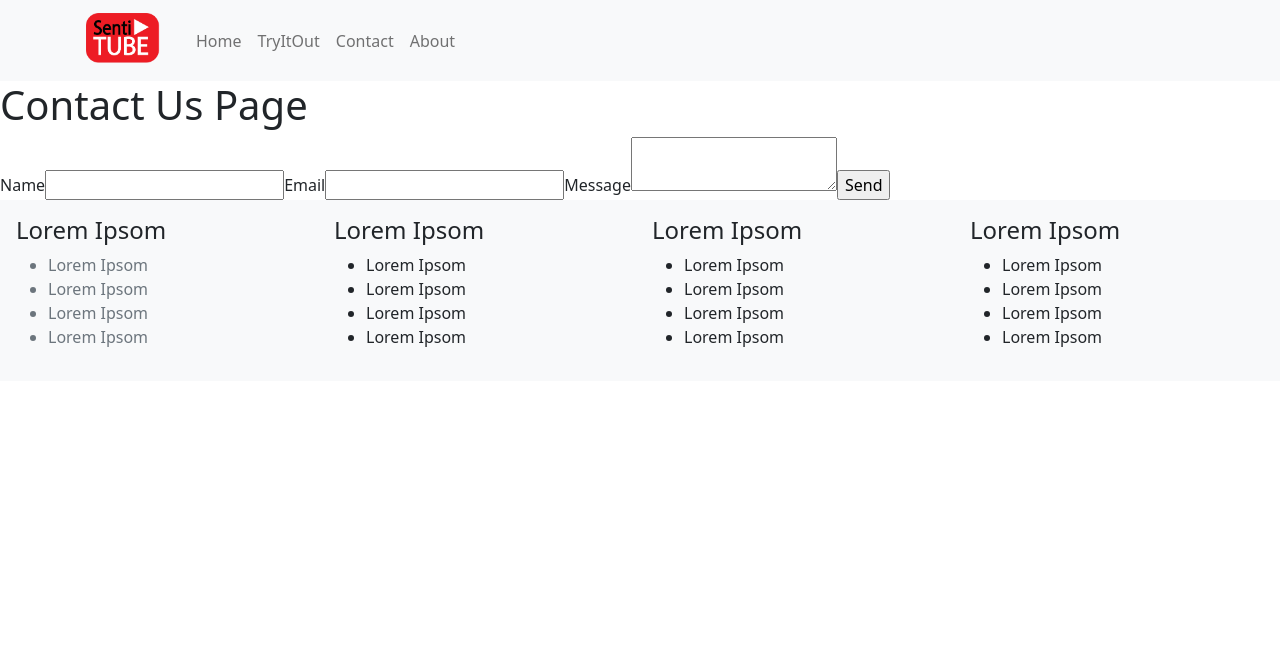
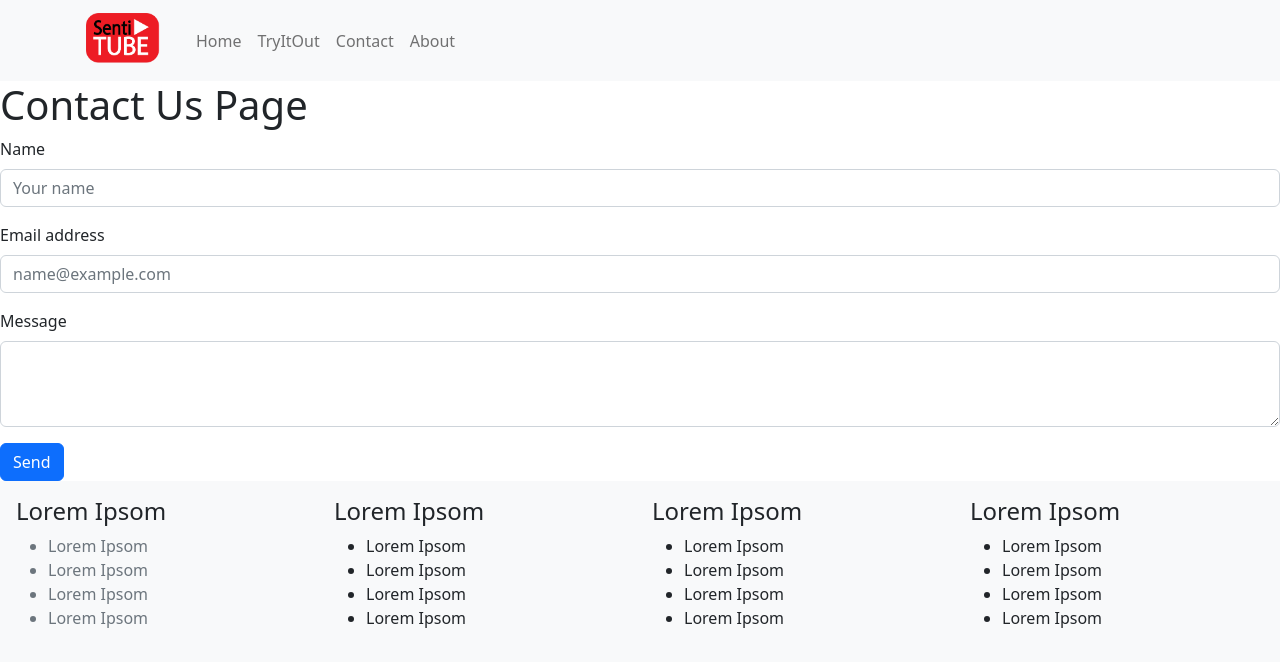
Before and after one commit to dsplayerX/project-sentitube-webapp, a React (Create React App) app: page /Contact in a window 1280 px wide. Shown: the top 666 px of the page. Built offline with nearby package versions, Linux system fonts and the light colour scheme.

Commit message:
changed form to a bootstrap form, added validation for all fields

```diff
--- a/src/components/ContactUsForm.js
+++ b/src/components/ContactUsForm.js
@@ -1,5 +1,6 @@
 import React, { useRef } from "react";
 import emailjs from "@emailjs/browser";
+import { Form, Button } from "react-bootstrap";
 
 export const ContactUsForm = () => {
   const form = useRef();
@@ -7,6 +8,30 @@ export const ContactUsForm = () => {
   const sendEmail = (e) => {
     e.preventDefault();
 
+    // Getting current values of fields
+    const name = form.current.elements.from_name.value;
+    const email = form.current.elements.from_email.value;
+    const message = form.current.elements.message.value;
+
+    // Checking if name and email are not empty
+    if (!name || !email) {
+      alert("Please provide your name and email address.");
+      return;
+    }
+
+    // Checking if email is valid
+    if (!/^[^\s@]+@[^\s@]+\.[^\s@]+$/.test(email)) {
+      alert("Please provide a valid email address.");
+      return;
+    }
+
+    // Checking if message is not empty
+    if (!message) {
+      alert("Please provide a message.");
+      return;
+    }
+
+    // EmailJS form submission
     emailjs
       .sendForm(
         "service_xjwjwwr",
@@ -26,14 +51,35 @@ export const ContactUsForm = () => {
   };
 
   return (
-    <form ref={form} onSubmit={sendEmail}>
-      <label>Name</label>
-      <input type="text" name="from_name" />
-      <label>Email</label>
-      <input type="email" name="from_email" />
-      <label>Message</label>
-      <textarea name="message" />
-      <input type="submit" value="Send" />
-    </form>
+    // <form ref={form} onSubmit={sendEmail}>
+    //   <label>Name</label>
+    //   <input type="text" name="from_name" />
+    //   <label>Email</label>
+    //   <input type="email" name="from_email" />
+    //   <label>Message</label>
+    //   <textarea name="message" />
+    //   <input type="submit" value="Send" />
+    // </form>
+    <Form ref={form} onSubmit={sendEmail}>
+      <Form.Group className="mb-3" controlId="exampleForm.ControlInput1">
+        <Form.Label>Name</Form.Label>
+        <Form.Control type="text" placeholder="Your name" name="from_name" />
+      </Form.Group>
+      <Form.Group className="mb-3" controlId="exampleForm.ControlInput1">
+        <Form.Label>Email address</Form.Label>
+        <Form.Control
+          type="email"
+          placeholder="name@example.com"
+          name="from_email"
+        />
+      </Form.Group>
+      <Form.Group className="mb-3" controlId="exampleForm.ControlTextarea1">
+        <Form.Label>Message</Form.Label>
+        <Form.Control as="textarea" name="message" rows={3} />
+      </Form.Group>
+      <Button className="submit-button" value="Send" type="submit">
+        Send
+      </Button>
+    </Form>
   );
 };
```
